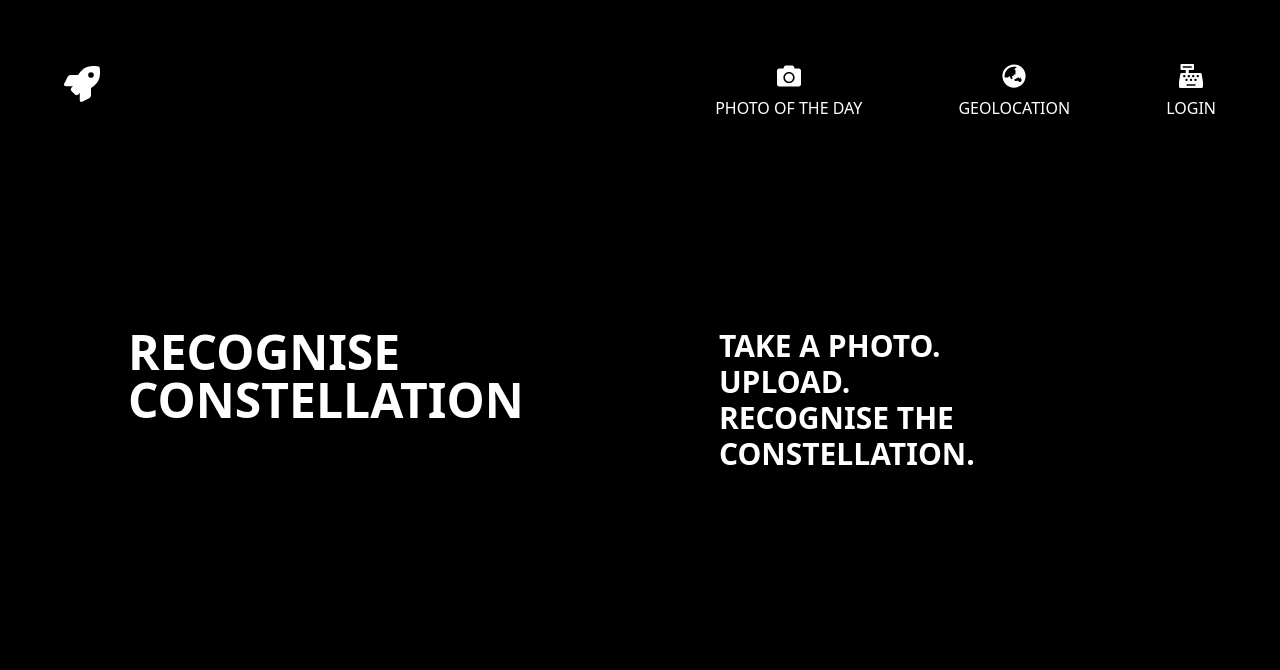
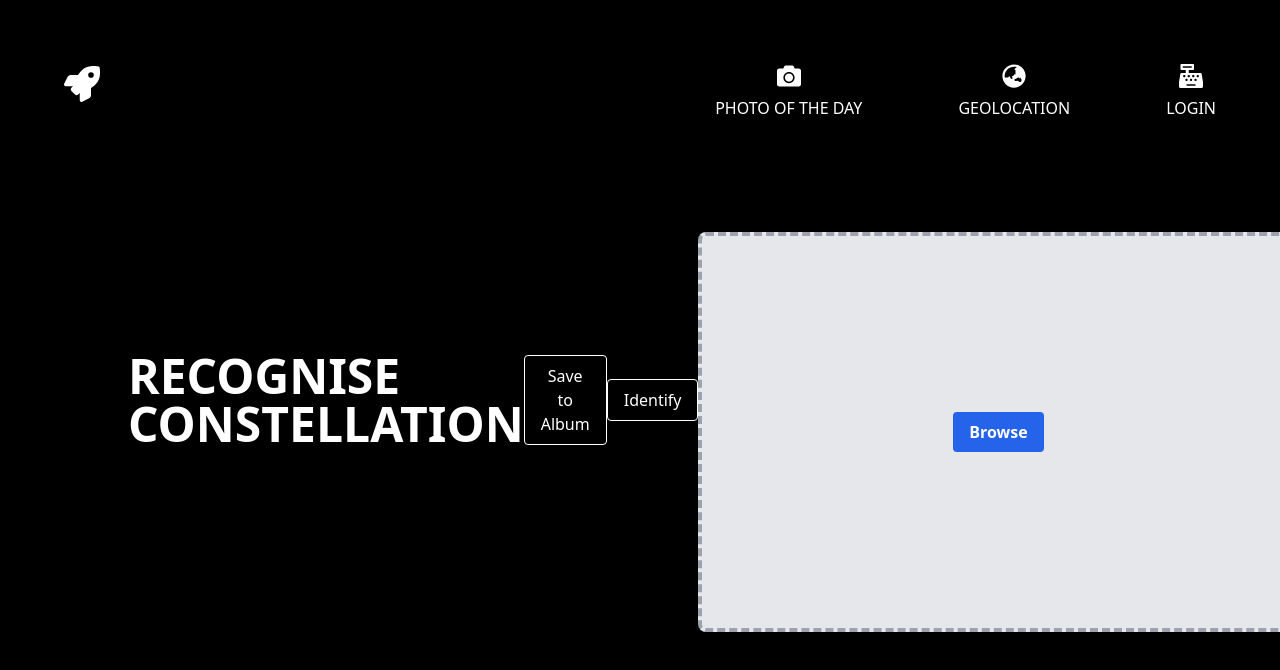
Before and after one commit to AAAdnan/astronomy-app, a Next.js app: page /upload in a window 1280 px wide. Shown: the top 670 px of the page. Built offline with nearby package versions, Linux system fonts and the light colour scheme.

Commit message:
added upload images component / drag and drop

```diff
--- /dev/null
+++ b/components/Image-Uploader.js
@@ -0,0 +1,127 @@
+import { useRef, useState, useEffect } from "react";
+
+const ImageUploader = ({ defaultImage }) => {
+  const fileSelect = useRef(null);
+  const dropbox = useRef();
+  const [image, setImage] = useState(defaultImage);
+  const [progress, setProgress] = useState(0);
+
+  useEffect(() => {
+    function dragEnter(e) {
+      e.stopPropagation();
+      e.preventDefault();
+    }
+
+    function dragOver(e) {
+      e.stopPropagation();
+      e.preventDefault();
+    }
+
+    function drop(e) {
+      e.stopPropagation();
+      e.preventDefault();
+
+      const dt = e.dataTransfer;
+      const files = dt.files;
+
+      handleFiles(files);
+    }
+
+
+    dropbox.current.addEventListener("dragenter", dragEnter, false);
+    dropbox.current.addEventListener("dragover", dragOver, false);
+    dropbox.current.addEventListener("drop", drop, false);
+
+    return () => {
+      dropbox.current.removeEventListener("dragenter", dragEnter);
+      dropbox.current.removeEventListener("dragover", dragOver);
+      dropbox.current.removeEventListener("drop", drop);
+    };
+  }, []);
+
+  async function handleImageUpload() {
+    if (fileSelect) {
+      fileSelect.current.click();
+    }
+  }
+
+  function handleFiles(files) {
+    for (let i = 0; i < files.length; i++) {
+      console.log(files[i]);
+      uploadFile(files[i]);
+    }
+  }
+
+  function uploadFile(file) {
+      const url = `https://api.cloudinary.com/v1_1/${process.env.NEXT_PUBLIC_CLOUDINARY_CLOUDNAME}/upload`;
+      const xhr = new XMLHttpRequest();
+
+      const fd = new FormData();
+      xhr.open("POST", url, true);
+      xhr.setRequestHeader("X-Requested-With", "XMLHttpRequest");
+
+      xhr.upload.addEventListener("progress", (e) => {
+          setProgress(Math.round((e.loaded * 100.0) / e.total));
+      });
+
+      xhr.onreadystatechange = (e) => {
+          if (xhr.readyState == 4 && xhr.status == 200) {
+              const response = JSON.parse(xhr.responseText);
+
+              setImage(response.secure_url);
+              console.log(response.secure_url);
+          }
+      };
+
+      fd.append(
+        "upload_preset",
+        process.env.NEXT_PUBLIC_CLOUDINARY_PRESET
+      );
+      fd.append("tags", "browser_upload");
+      fd.append("file", file);
+      xhr.send(fd);
+  }
+
+  return (
+    <>
+    {image ? (
+      <img
+        className="object-contain rounded-lg"
+        src={image.replace("upload/", "upload/w_600/")}
+        style={{ height: 400, width: 600 }}
+      />
+    ) : (
+      <div ref={dropbox}
+        className="bg-gray-200 border-4 border-dashed border-gray-400 rounded-lg"
+        style={{ height: 400, width: 600 }}
+      >
+        <form className="flex justify-center items-center h-full">
+          {progress === 0 ? (
+            <div className="text-gray-700 text-center">
+              <button
+                className="bg-blue-600 hover:bg-blue-800 text-white font-bold px-4 py-2 rounded block m-auto"
+                onClick={handleImageUpload}
+                type="button"
+              >
+                Browse
+              </button>
+            </div>
+          ) : (
+            <span className="text-gray-700">{progress}%</span>
+          )}
+
+          <input
+            ref={fileSelect}
+            type="file"
+            accept="image/*"
+            style={{ display: "none" }}
+            onChange={(e) => handleFiles(e.target.files)}
+          />
+        </form>
+      </div>
+    )}
+  </>
+  );
+}
+
+export default ImageUploader;
--- a/pages/upload.js
+++ b/pages/upload.js
@@ -3,6 +3,8 @@ import Nav from '../components/Nav'
 import Footer from '../components/Footer'
 import React from "react";
 import Link from 'next/link'
+
+import ImageUploader from '../components/Image-Uploader';
 
 const Upload = () => {
 
@@ -14,21 +16,15 @@ const Upload = () => {
     </Head>
     <div className="h-screen flex items-center px-6 lg:px-32 bg-black text-white">
       <section className="w-full flex justify-between ">
-        <div>
+        <div className="flex items-center">
           <h1 className="text-3xl lg:text-5xl font-bold uppercase text-white">
           Recognise Constellation
           </h1>
+          <button type="button" class="btn-outline-primary transition duration-300 ease-in-out focus:outline-none focus:shadow-outline border border-white hover:bg-blue-700 text-white hover:text-white font-normal py-2 px-4 rounded">Save to Album</button>
+          <button type="button" class="btn-outline-primary transition duration-300 ease-in-out focus:outline-none focus:shadow-outline border border-white hover:bg-blue-700 text-white hover:text-white font-normal py-2 px-4 rounded">Identify</button>
         </div>
-        <div className="text-xl lg:text-3xl font-bold uppercase text-white">
-          <p>
-            Take a photo.
-          </p>
-          <p>
-            Upload.
-          </p>
-          <p>
-            Recognise the constellation.
-          </p>
+        <div className="pt-16">
+          <ImageUploader />
         </div>
       </section>
     </div>
```
